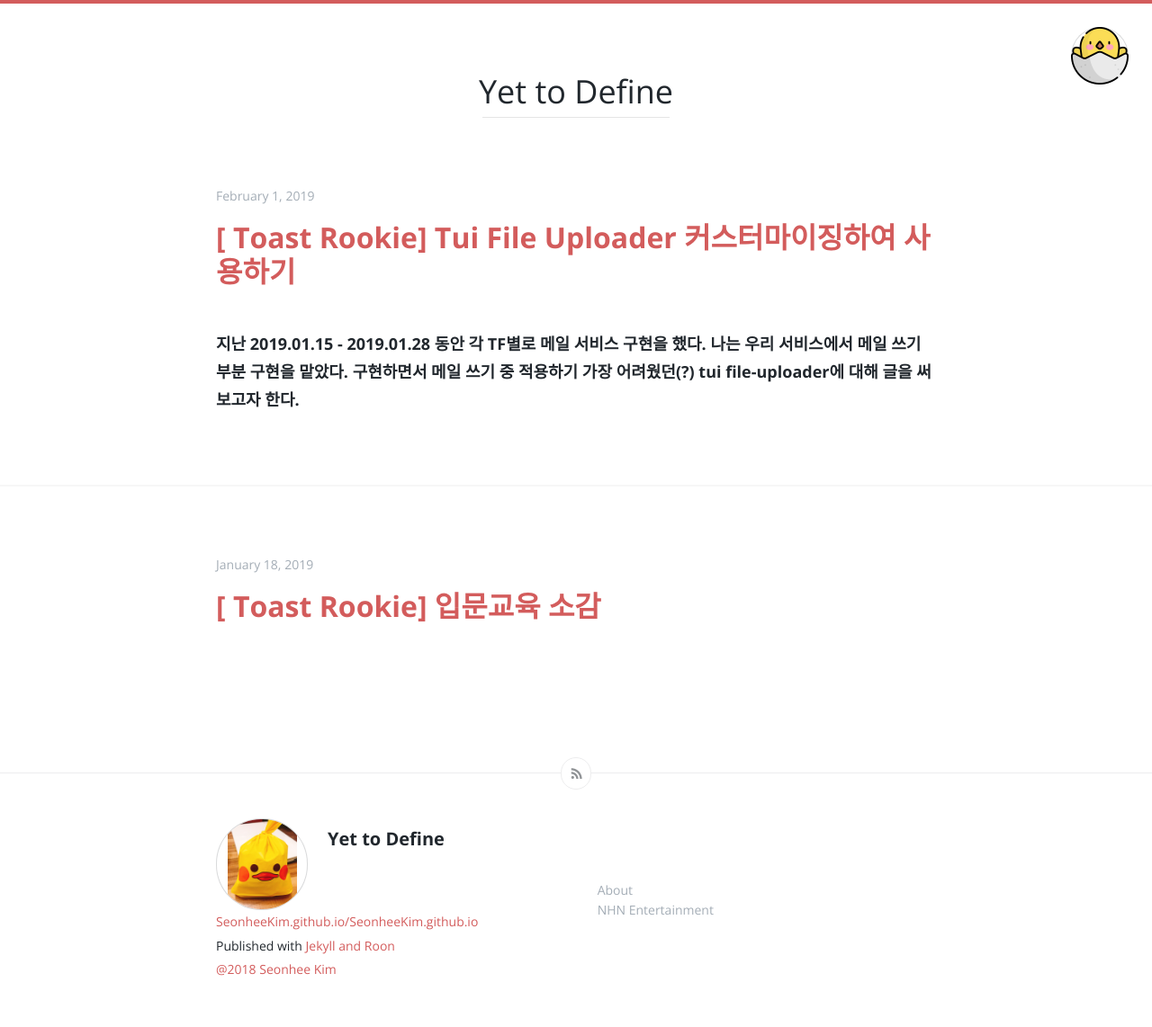
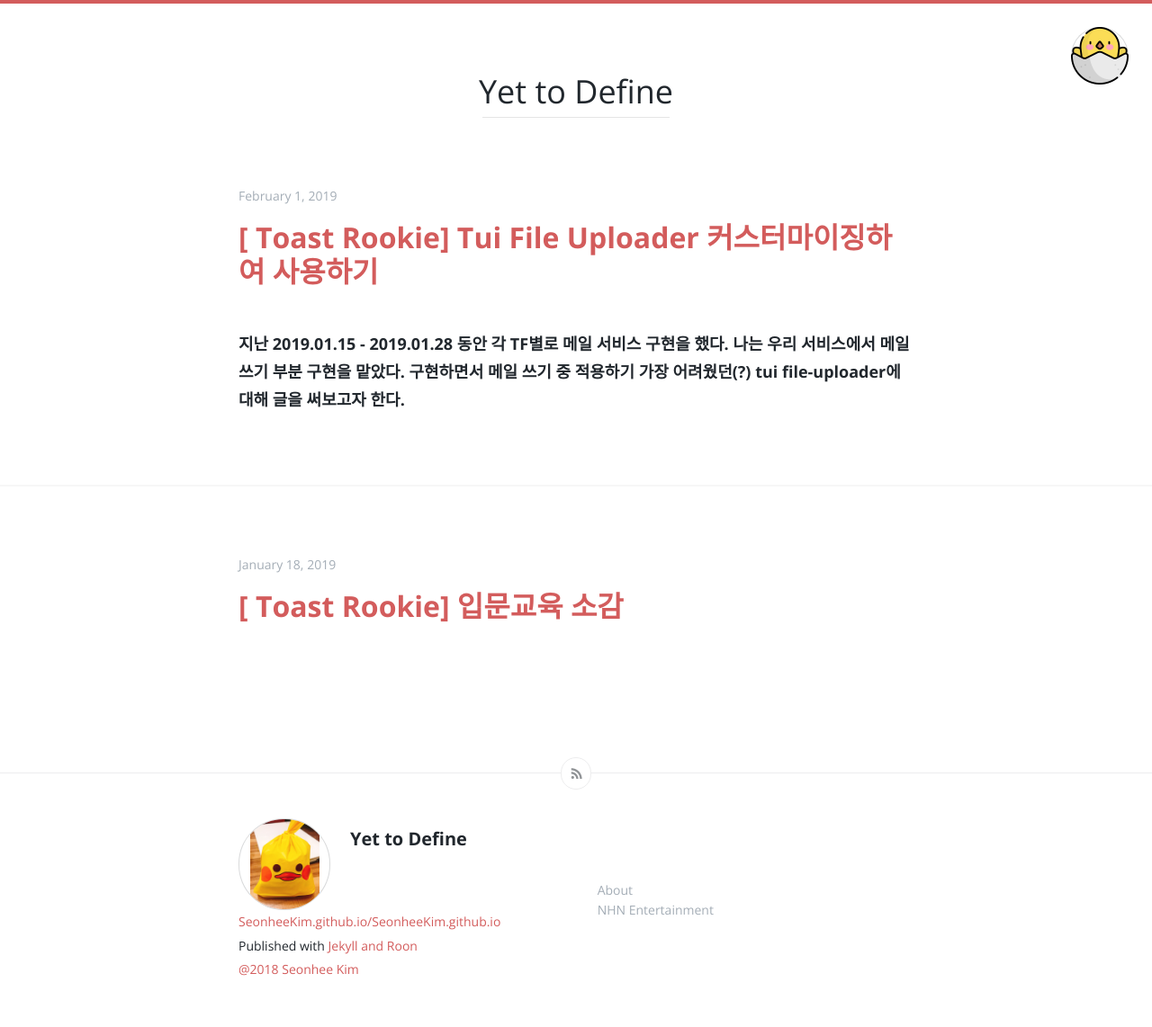
Before and after one commit to vormwald/joon, a Jekyll site: the page built from index.html, in a window 1280 px wide. Shown: the whole page at 90% size. Built offline with Jekyll 4.4.1, drawn with Linux system fonts in a browser that asks for light colours; the list of posts is cut into pages by our own code.

Commit message:
Update screen.css

```diff
--- a/css/screen.css
+++ b/css/screen.css
@@ -789,7 +789,7 @@ body.user article header {
     text-align: left;
     margin: 0 auto;
     margin-bottom: 15px;
-    max-width: 800px
+    max-width: 750px
 }
 body.user article header h1 {
     margin: 0;
@@ -799,7 +799,7 @@ body.user article .image-holder {
     height: 300px;
     margin: 0 auto 30px auto;
     overflow: hidden;
-    max-width: 800px;
+    max-width: 750px;
     -webkit-border-radius: 3px;
     -moz-border-radius: 3px;
     -ms-border-radius: 3px;
@@ -832,7 +832,7 @@ body.user article .image-holder img {
 body.user article .meta {
     display: block;
     margin: 0 auto 20px auto;
-    max-width: 800px;
+    max-width: 750px;
     text-align: left;
     font-size: 14px;
     color: #a4adb6;
@@ -884,7 +884,7 @@ body.user article .text {
     text-align: left;
     margin: 0 auto;
     padding-bottom: 80px;
-    max-width: 800px
+    max-width: 750px
 }
 body.user article .text p {
     display: inline;
@@ -911,7 +911,7 @@ body.user article.featured {
 body.user article.featured>* {
     padding-left: 30px;
     padding-right: 30px;
-    max-width: 800px
+    max-width: 750px
 }
 body.user article.featured .image-holder {
     padding: 0;
@@ -932,7 +932,7 @@ body.user>#load_more {
 }
 #post_nav nav {
     margin: 0 auto;
-    max-width: 800px
+    max-width: 750px
 }
 #post_nav a {
     color: #909396;
@@ -1034,7 +1034,7 @@ body>footer>.inner, .post-footer>.inner {
     text-align: left;
     margin: 0 auto;
     padding: 0 30px;
-    max-width: 800px
+    max-width: 750px
 }
 body>footer #btn_feed, .post-footer #btn_feed {
     position: absolute;
@@ -1196,7 +1196,7 @@ body>.no-posts {
     margin: 50px auto 120px auto;
     font-size: 16px;
     padding: 0 30px;
-    max-width: 800px
+    max-width: 750px
 }
 body>.no-posts.not-found {
     margin-top: 100px
@@ -1379,7 +1379,7 @@ body.touch.user article .readmore {
         opacity: 0
     }
 }
-@media only screen and (max-height: 800px) {
+@media only screen and (max-height: 750px) {
     body.user article.feature .wrap {
         padding-top: 20%
     }
@@ -1387,7 +1387,7 @@ body.touch.user article .readmore {
         padding-top: 30%
     }
 }
-@media only screen and (max-width: 800px) {
+@media only screen and (max-width: 750px) {
     article .text strong .roon-img {
         margin-left: -7.5%;
         width: 115%
```
